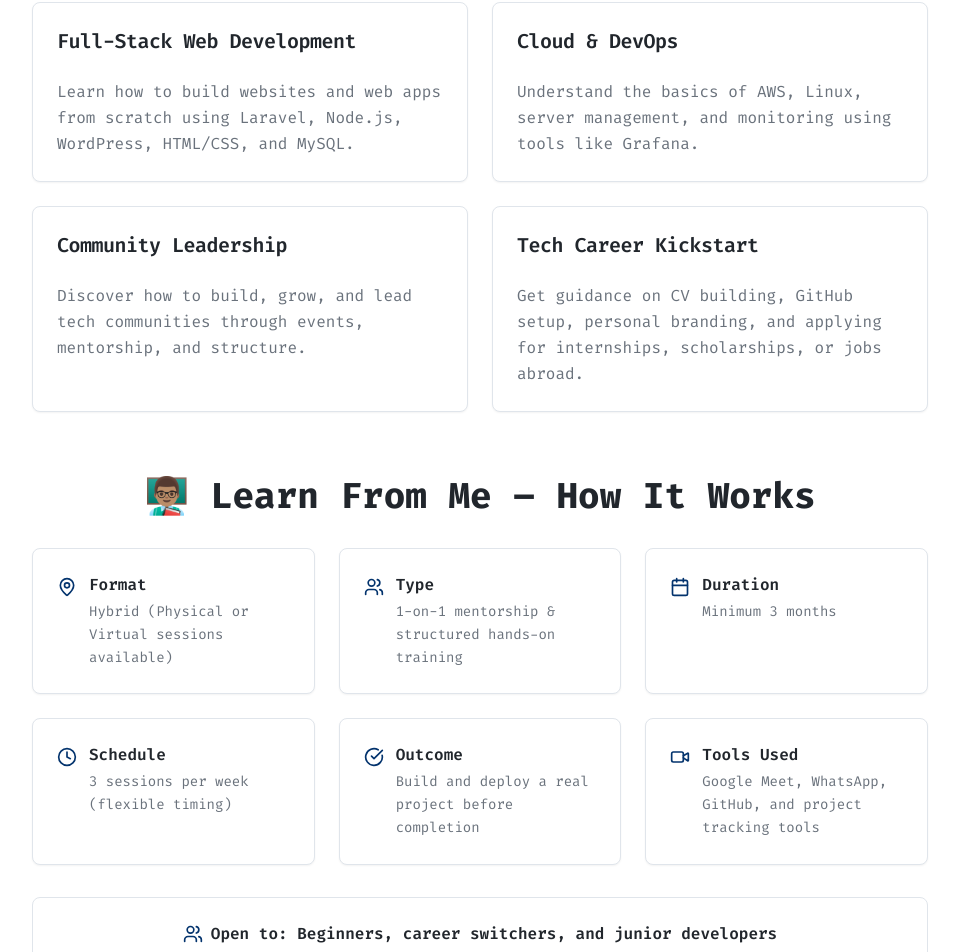
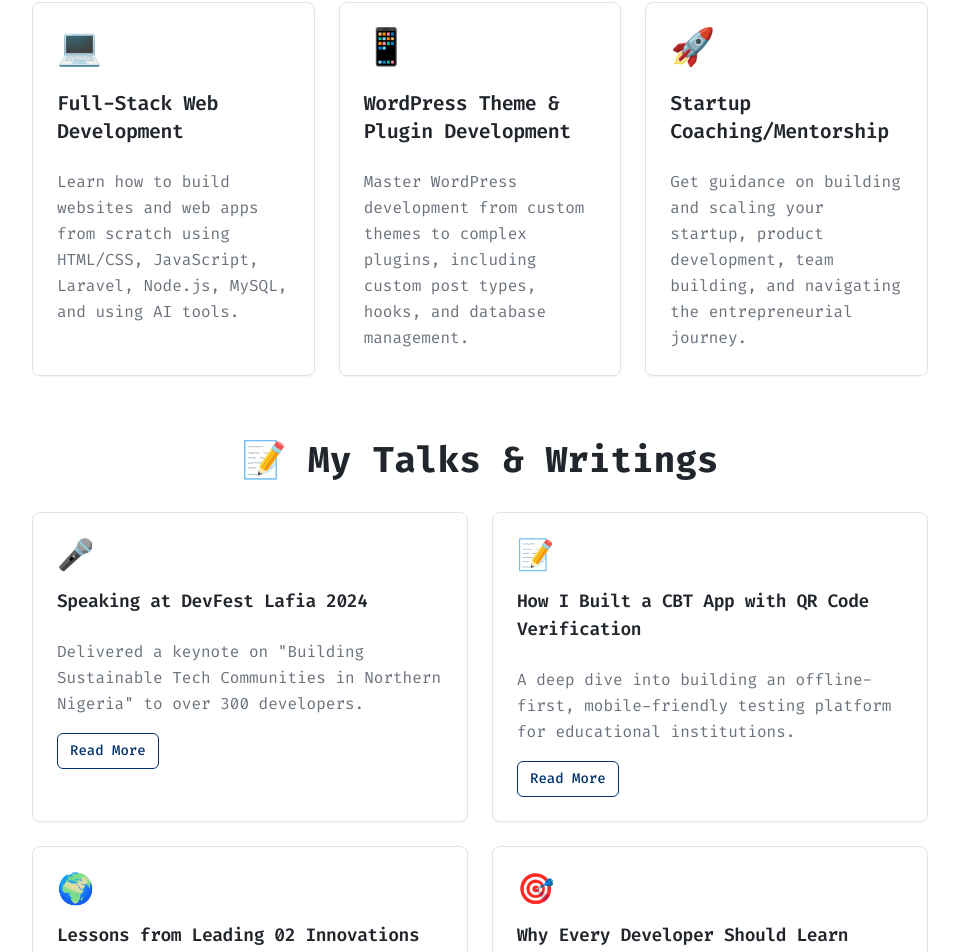
Before and after one commit to tasiukwaplong/tasiukwaplong, a React (Vite) app: page /learn in a window 1280 px wide. Shown: the part 310-1262 px from the top of the page, without its empty margins (160-1119 px from the left). Built offline with nearby package versions, Linux system fonts and the light colour scheme.

Commit message:
Update Learn page content
Updated the Learn page to include a new section for skills with logos, a section for talks/blogs, and revised the course offerings to: Full-Stack Development, WordPress Theme and Plugin Development, and Startup Coaching/Mentorship.

```diff
--- a/src/pages/Learn.tsx
+++ b/src/pages/Learn.tsx
@@ -9,20 +9,46 @@ import { Link } from 'react-router-dom';
 const Learn = () => {
   const skills = [
     {
+      icon: '💻',
       title: 'Full-Stack Web Development',
-      description: 'Learn how to build websites and web apps from scratch using Laravel, Node.js, WordPress, HTML/CSS, and MySQL.'
+      description: 'Learn how to build websites and web apps from scratch using HTML/CSS, JavaScript, Laravel, Node.js, MySQL, and using AI tools.'
     },
     {
-      title: 'Cloud & DevOps',
-      description: 'Understand the basics of AWS, Linux, server management, and monitoring using tools like Grafana.'
+      icon: '📱',
+      title: 'WordPress Theme & Plugin Development',
+      description: 'Master WordPress development from custom themes to complex plugins, including custom post types, hooks, and database management.'
     },
     {
-      title: 'Community Leadership',
-      description: 'Discover how to build, grow, and lead tech communities through events, mentorship, and structure.'
+      icon: '🚀',
+      title: 'Startup Coaching/Mentorship',
+      description: 'Get guidance on building and scaling your startup, product development, team building, and navigating the entrepreneurial journey.'
+    }
+  ];
+
+  const blogPosts = [
+    {
+      emoji: '🎤',
+      title: 'Speaking at DevFest Lafia 2024',
+      description: 'Delivered a keynote on "Building Sustainable Tech Communities in Northern Nigeria" to over 300 developers.',
+      link: '#'
     },
     {
-      title: 'Tech Career Kickstart',
-      description: 'Get guidance on CV building, GitHub setup, personal branding, and applying for internships, scholarships, or jobs abroad.'
+      emoji: '📝',
+      title: 'How I Built a CBT App with QR Code Verification',
+      description: 'A deep dive into building an offline-first, mobile-friendly testing platform for educational institutions.',
+      link: '#'
+    },
+    {
+      emoji: '🌍',
+      title: 'Lessons from Leading 02 Innovations Lab',
+      description: 'Reflections on building and managing an innovation community in Northern Nigeria and empowering young developers.',
+      link: '#'
+    },
+    {
+      emoji: '🎯',
+      title: 'Why Every Developer Should Learn Laravel in 2024',
+      description: 'My thoughts on Laravel\'s ecosystem, career opportunities, and why it\'s perfect for building scalable applications.',
+      link: '#'
     }
   ];
 
@@ -77,10 +103,11 @@ const Learn = () => {
           </div>
 
           {/* Skills Cards */}
-          <div className="grid md:grid-cols-2 gap-6 mb-16">
+          <div className="grid md:grid-cols-2 lg:grid-cols-3 gap-6 mb-16">
             {skills.map((skill, index) => (
               <Card key={index} className="group hover:shadow-lg transition-all duration-300 transform hover:scale-[1.02]">
                 <CardHeader>
+                  <div className="text-4xl mb-4">{skill.icon}</div>
                   <CardTitle className="text-xl">
                     {skill.title}
                   </CardTitle>
@@ -92,6 +119,37 @@ const Learn = () => {
                 </CardContent>
               </Card>
             ))}
+          </div>
+
+          {/* Blog/Talks Section */}
+          <div className="mb-16">
+            <h2 className="text-3xl md:text-4xl font-bold mb-8 text-center">
+              📝 My Talks & Writings
+            </h2>
+            <div className="grid md:grid-cols-2 gap-6">
+              {blogPosts.map((post, index) => (
+                <Card key={index} className="group hover:shadow-lg transition-all duration-300 transform hover:scale-[1.02]">
+                  <CardHeader>
+                    <div className="text-3xl mb-2">{post.emoji}</div>
+                    <CardTitle className="text-lg">
+                      {post.title}
+                    </CardTitle>
+                  </CardHeader>
+                  <CardContent>
+                    <p className="text-muted-foreground leading-relaxed mb-4">
+                      {post.description}
+                    </p>
+                    <Button
+                      variant="outline"
+                      size="sm"
+                      className="border-primary text-primary hover:bg-primary hover:text-primary-foreground"
+                    >
+                      Read More
+                    </Button>
+                  </CardContent>
+                </Card>
+              ))}
+            </div>
           </div>
 
           {/* How It Works Section */}
```
